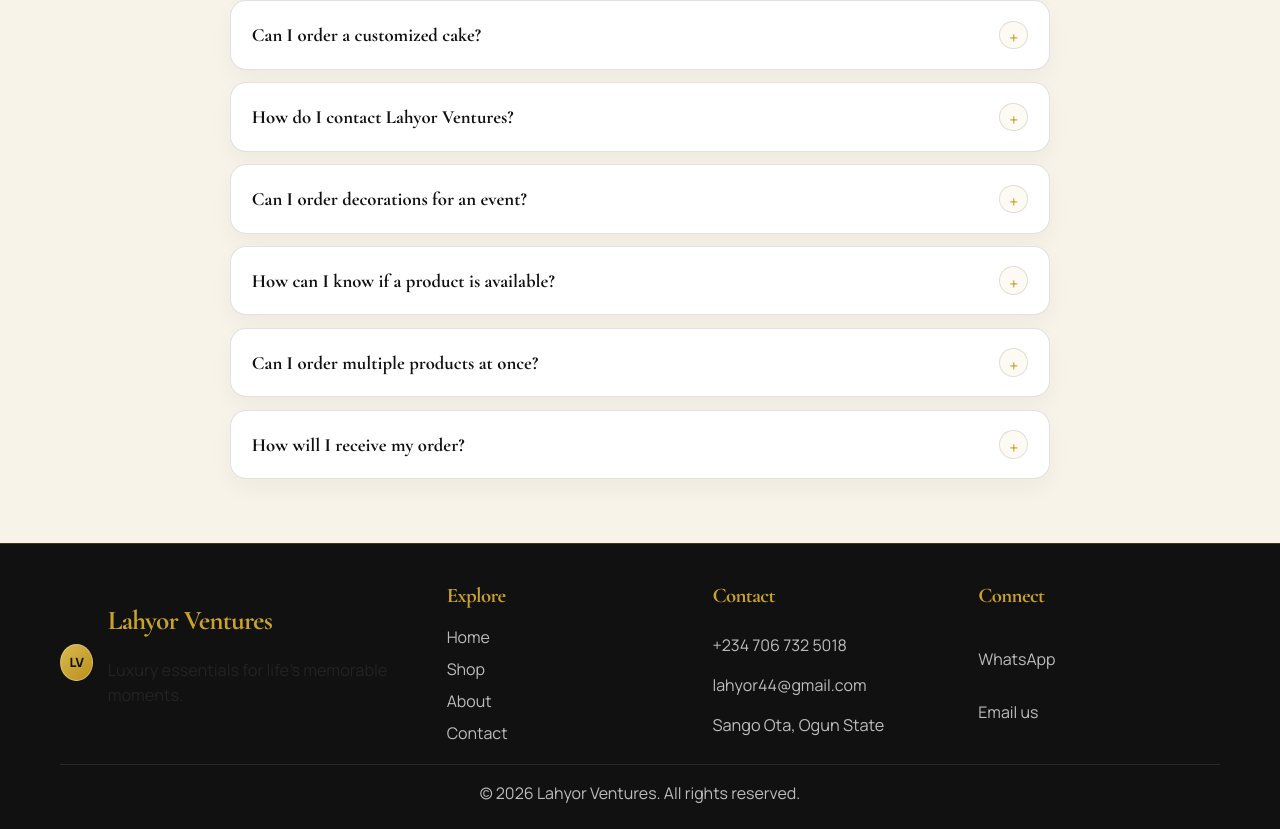
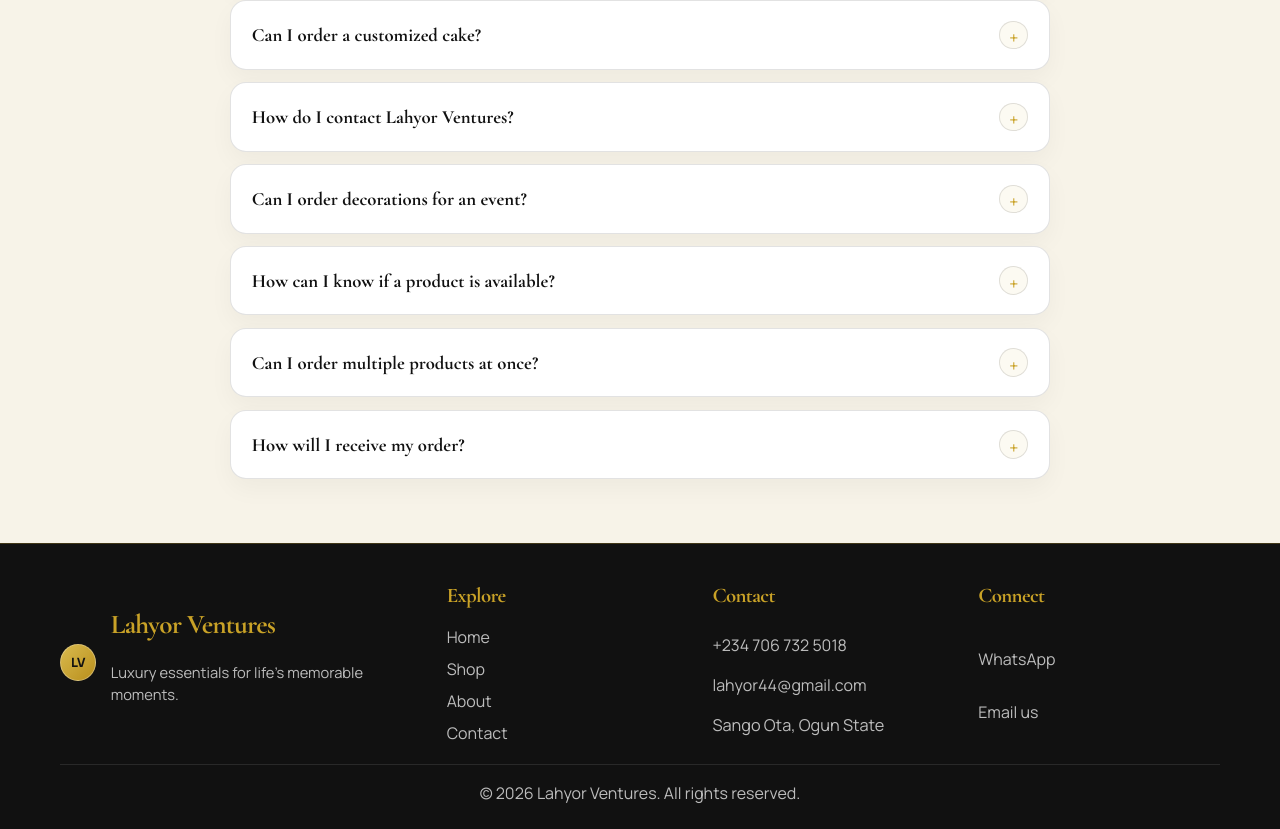
Before and after one commit to Funmight44/Lahyor-vibe, a React (Vite) app: page / in a window 1280 px wide. Shown: the part 2760-3589 px from the top of the page. Built offline with nearby package versions, Linux system fonts and the light colour scheme.

Commit message:
changed the colors

```diff
--- a/src/App.jsx
+++ b/src/App.jsx
@@ -24,7 +24,7 @@ function App() {
         </Routes>
         <footer className="site-footer">
           <div className="container footer-grid">
-            <div className="footer-brand">
+            <div className="footer-brand" >
               <span className="brand-mark" aria-hidden="true">LV</span>
               <div>
                 <h3>Lahyor Ventures</h3>
--- a/src/index.css
+++ b/src/index.css
@@ -1004,6 +1004,11 @@ h4,
   gap: 0.9rem;
 }
 
+.footer-brand p {
+ color: rgba(255, 255, 255, 0.72);
+  font-size: 0.92rem;
+}
+
 .footer-brand h3,
 .footer-column h4 {
   margin: 0 0 0.4rem;
```
